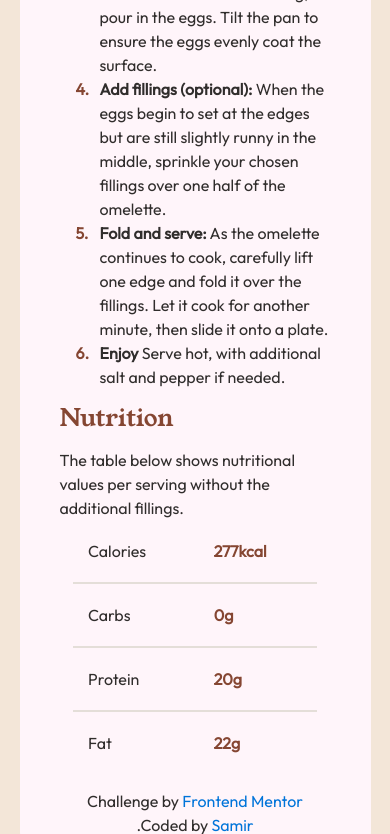
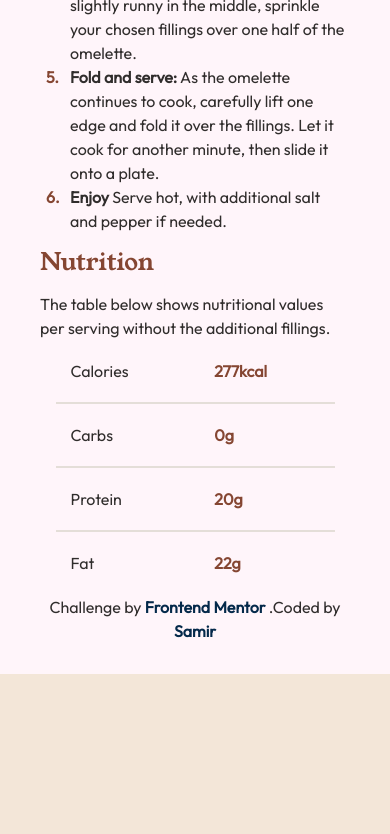
Before and after one commit to Samir-guemmaz/FrontEnd-Recipe-Page-Main, a website: page src/index.html in a window 390 px wide. Shown: the part 1166-2000 px from the top of the page. After the commit the page ends 1840 px from the top, so only its background shows below. Drawn offline with Linux system fonts and the light colour scheme.

Commit message:
some test: fix issue responsive test with validator css, html

```diff
--- a/src/assets/CSS/style.css
+++ b/src/assets/CSS/style.css
@@ -1,11 +1,11 @@
 :root {
-    --Pierre100: hsl(30, 54%, 90%);
-    --Pierre150: hsl(30, 18%, 87%);
-    --Pierre600: hsl(30, 10%, 34%);
-    --Pierre900: hsl(24, 5%, 18%);
-    --Marron800: hsl(14, 45%, 36%);
-    --Rose800: hsl(332, 51%, 32%);
-    --Rose50: hsl(330, 100%, 98%);
+    --pierre100: hsl(30, 54%, 90%);
+    --pierre150: hsl(30, 18%, 87%);
+    --pierre600: hsl(30, 10%, 34%);
+    --pierre900: hsl(24, 5%, 18%);
+    --marron800: hsl(14, 45%, 36%);
+    --rose800: hsl(332, 51%, 32%);
+    --rose50: hsl(330, 100%, 98%);
     --color: hsl(29, 53%, 90%);
 }
 
@@ -33,22 +33,26 @@ html {
 
 
 body {
-    background-color: var(--Pierre100);
+    background-color: var(--pierre100);
 }
 
 .container {
     font-size: 1.6rem;
     font-family: Tenue;
     font-weight: 400;
-    background-color: var(--Rose50);
-    color: var(--Pierre900);
-    border-radius: 5rem;
+    background-color: var(--rose50);
+    color: var(--pierre900);
     padding: 3rem 4rem;
     width: 75rem;
-    max-width: 90%;
+    max-width: 100vw;
     height: 100%;
+
+    /* Valeurs par défaut (écran large) */
     margin: 3rem auto;
+    border-radius: 5rem;
 }
+
+
 
 header h1,
 .recipe-information h2,
@@ -59,13 +63,12 @@ header h1,
 }
 
 header {
-    height: 25%;
     width: 100%;
 }
 
 header figure img {
     width: 100%;
-    height: 100%;
+    height: auto;
     overflow: hidden;
     border-radius: 2rem;
     object-fit: cover;
@@ -76,7 +79,7 @@ header h1 {
     font-weight: 700;
     font-size: 3.2rem;
     padding: 1.5rem 0;
-    color: var(--Pierre900);
+    color: var(--pierre900);
 }
 
 header p {
@@ -97,7 +100,7 @@ ul,
 ol,
 li {
     line-height: 1.5;
-    padding-left: 2rem
+    padding-left: 1.5rem
 }
 
 ul li::before {
@@ -118,7 +121,7 @@ ul li::before {
 
 .recipe-instruction ol li::before {
     content: counter(li)".";
-    color: var(--Marron800);
+    color: var(--marron800);
     display: inline-block;
     width: 1.5em;
     margin-left: -1.5em;
@@ -128,20 +131,20 @@ ul li::before {
 
 
 .recipe-information ul li::before {
-    color: var(--Rose800);
+    color: var(--rose800);
 }
 
 .recipe-instruction ul li::before {
-    color: var(--Marron800);
+    color: var(--marron800);
 }
 
 .recipe-information {
     padding-left: 2.5rem;
-    background-color: var(--Rose50);
+    background-color: var(--rose50);
 }
 
 .recipe-information h2 {
-    color: var(--Rose800);
+    color: var(--rose800);
     font-family: Young-Serif;
     font-weight: 400;
     font-size: 2.4rem;
@@ -151,8 +154,8 @@ ul li::before {
 .recipe-ingredient h2,
 .recipe-instruction h2,
 .recipe-nutrition h2 {
-    color: var(--Marron800);
-    font-family: Young-serif;
+    color: var(--marron800);
+    font-family: Young-Serif;
     font-weight: 400;
     font-size: 2.4rem;
     padding: 1.5rem 0;
@@ -166,7 +169,7 @@ table {
 }
 
 tr {
-    border-bottom: 2px solid var(--Pierre150);
+    border-bottom: 2px solid var(--pierre150);
 }
 
 tr:last-child {
@@ -178,18 +181,19 @@ td {
 }
 
 td:nth-child(2) {
-    color: var(--Marron800);
+    color: var(--marron800);
     font-weight: 800;
 }
 
 footer {
-    padding: 1.5rem;
+    padding: 0.1rem;
     text-align: center;
 }
 
 footer a {
     text-decoration: none;
-    color: #0074D9;
+    font-weight: 800;
+    color: #04294a;
     position: relative;
 }
 
@@ -200,7 +204,7 @@ footer a::before {
     right: 0;
     width: 0;
     height: 2px;
-    background-color: #0074D9;
+    background-color: #032a4c;
     transition: width 0.6s cubic-bezier(0.25, 1, 0.5, 1);
 }
 
@@ -208,6 +212,24 @@ footer a::before {
     footer a:hover::before {
         left: 0;
         right: auto;
-        width: 100%;
+        width: auto;
     }
 }
+
+/* 🟢 Mode mobile */
+@media (max-width: 600px) {
+    .container {
+        margin-top: 0;
+        margin-bottom: 0;
+        border-radius: 0;
+    }
+}
+
+/* 🟠 Mode tablette*/
+@media (max-width: 1024px) {
+    .container {
+        margin-top: 0;
+        margin-bottom: 0;
+        border-radius: 0;
+    }
+}
```
